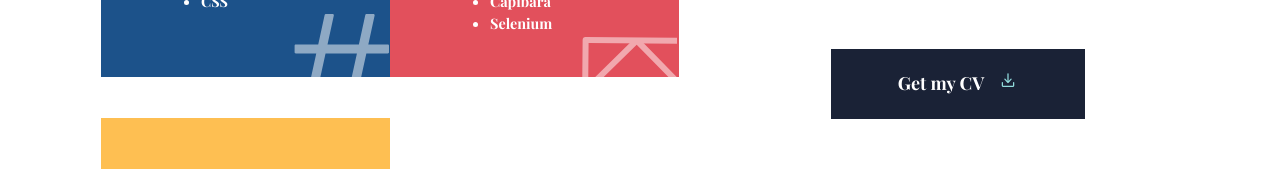
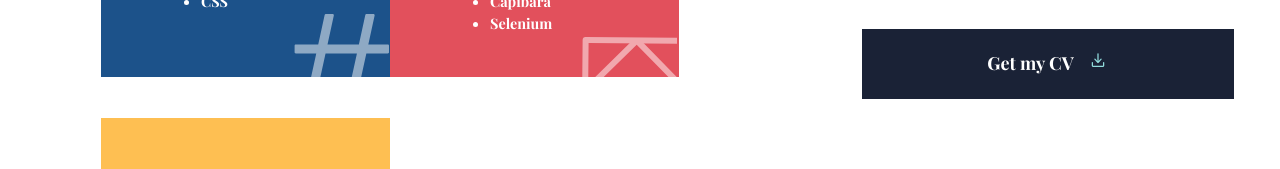
Before and after one commit to ginabeki/My-portfolio, a website: page index.html in a window 1280 px wide. Shown: the part 3145-3314 px from the top of the page. Drawn offline with nearby package versions, Linux system fonts and the light colour scheme.

Commit message:
Update interactions on the page

```diff
--- a/styles.css
+++ b/styles.css
@@ -272,7 +272,10 @@ nav {
 }
 
 .button.cv {
-  margin: 20px 16px;
+  margin-left: auto;
+    margin-right: auto;
+    width: 80%;
+    display: block;
 }
 
 h2 {
```
